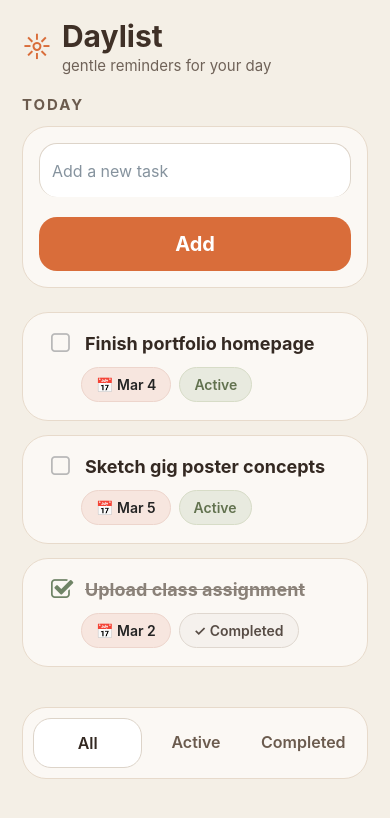
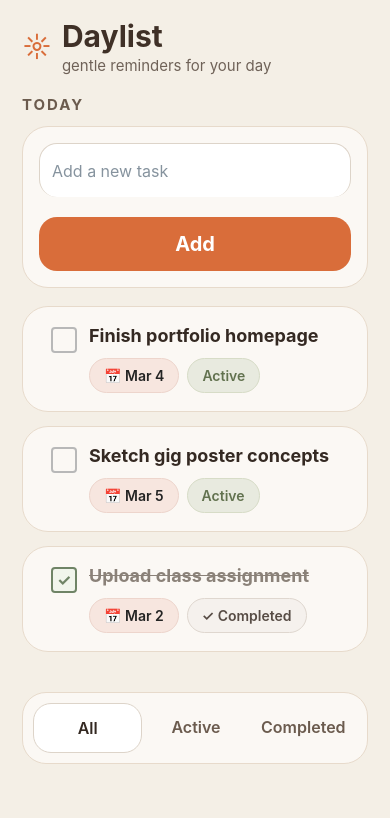
Before and after one commit to niahsage/expo-todo-list, a React Native app: screen / in a window 390 px wide. Shown: the top 818 px of the page. Built offline with nearby package versions, Linux system fonts and the light colour scheme.

Commit message:
Update App.js

```diff
--- a/App.js
+++ b/App.js
@@ -64,45 +64,42 @@ export default function App() {
   };
 
   const filteredTasks = useMemo(() => {
-    let visibleTasks = tasks;
-
     if (filter === 'Active') {
-      visibleTasks = tasks.filter((task) => !task.completed);
-    } else if (filter === 'Completed') {
-      visibleTasks = tasks.filter((task) => task.completed);
+      return tasks.filter((task) => !task.completed);
     }
 
-    return [
-      {
-        key: 'spacer-row',
-        description: '',
-        completed: false,
-        date: '',
-        isSpacer: true,
-      },
-      ...visibleTasks,
-    ];
+    if (filter === 'Completed') {
+      return tasks.filter((task) => task.completed);
+    }
+
+    return tasks;
   }, [tasks, filter]);
 
   const renderItem = ({ item }) => {
-    if (item.isSpacer) {
-      return <View style={{ height: 6 }} />;
-    }
-
     return (
       <View style={styles.taskCard}>
+        <View style={styles.taskRow}>
           <CheckBox
-          title={item.description}
             checked={item.completed}
             onPress={() => toggleTask(item.key)}
-          checkedColor="#6f8466"
-          uncheckedColor="#b8b8b8"
-          containerStyle={styles.taskCheckRow}
-          textStyle={[
+            containerStyle={styles.checkboxContainer}
+            checkedIcon={
+              <View style={styles.checkedBox}>
+                <Text style={styles.checkMark}>✓</Text>
+              </View>
+            }
+            uncheckedIcon={<View style={styles.uncheckedBox} />}
+          />
+
+          <View style={styles.taskContent}>
+            <Text
+              style={[
                 styles.taskText,
                 item.completed && styles.completedTaskText,
               ]}
-        />
+            >
+              {item.description}
+            </Text>
 
             <View style={styles.pillRow}>
               <View style={styles.datePill}>
@@ -125,6 +122,8 @@ export default function App() {
                 >
                   {item.completed ? '✓ Completed' : 'Active'}
                 </Text>
+              </View>
+            </View>
           </View>
         </View>
       </View>
@@ -315,17 +314,50 @@ const styles = StyleSheet.create({
     borderWidth: 1,
     borderColor: '#e7dacb',
   },
-  taskCheckRow: {
+  taskRow: {
+    flexDirection: 'row',
+    alignItems: 'flex-start',
+  },
+  checkboxContainer: {
     padding: 0,
     margin: 0,
-    marginBottom: 12,
+    marginRight: 12,
+    marginTop: 2,
     backgroundColor: 'transparent',
     borderWidth: 0,
+  },
+  uncheckedBox: {
+    width: 26,
+    height: 26,
+    borderWidth: 2,
+    borderColor: '#b8b8b8',
+    borderRadius: 4,
+    backgroundColor: 'transparent',
+  },
+  checkedBox: {
+    width: 26,
+    height: 26,
+    borderWidth: 2,
+    borderColor: '#6f8466',
+    borderRadius: 4,
+    backgroundColor: '#f1f5ec',
+    alignItems: 'center',
+    justifyContent: 'center',
+  },
+  checkMark: {
+    color: '#6f8466',
+    fontSize: 16,
+    fontWeight: '700',
+    lineHeight: 18,
+  },
+  taskContent: {
+    flex: 1,
   },
   taskText: {
     fontSize: 18,
     fontWeight: '700',
     color: '#342922',
+    marginBottom: 12,
   },
   completedTaskText: {
     textDecorationLine: 'line-through',
@@ -336,7 +368,6 @@ const styles = StyleSheet.create({
     flexDirection: 'row',
     flexWrap: 'wrap',
     gap: 8,
-    marginLeft: 40,
   },
   datePill: {
     backgroundColor: '#f7e6df',
```
Lines whose indentation alone changed are shown as unchanged.
